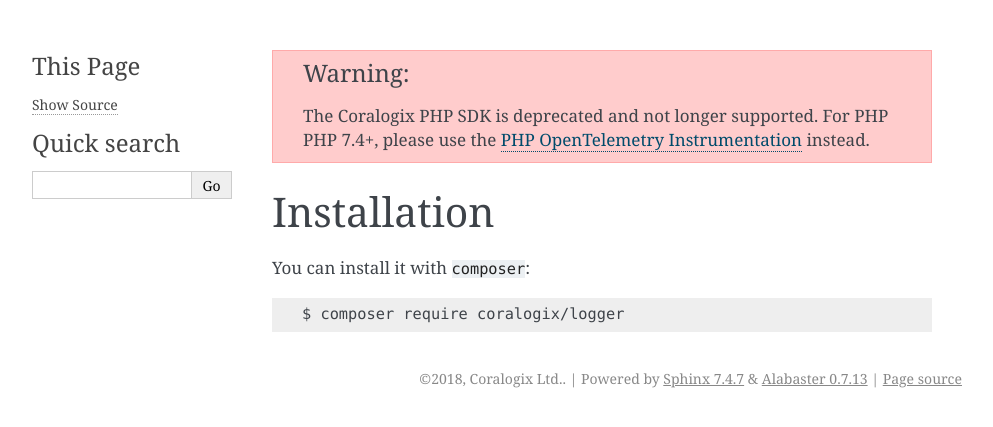
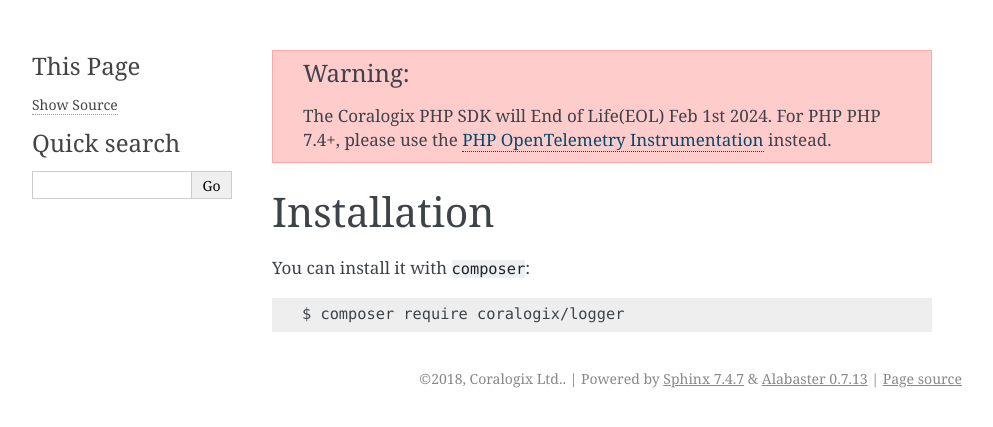
Before and after one commit to coralogix/php-coralogix-sdk, a Sphinx documentation site: the page built from docs/Install.rst, in a window 1280 px wide. Shown: the top 427 px of the page, without its empty margins (148-1141 px from the left). Built offline with Sphinx 7.4.7, drawn with Linux system fonts in a browser that asks for light colours.

Commit message:
add EOL message

```diff
--- a/docs/conf.py
+++ b/docs/conf.py
@@ -25,6 +25,6 @@
 
 rst_prolog = """
 .. warning::
-   The Coralogix PHP SDK is deprecated and not longer supported.
+   The Coralogix PHP SDK will End of Life(EOL) Feb 1st 2024.
    For PHP PHP 7.4+, please use the `PHP OpenTelemetry Instrumentation <https://coralogix.com/docs/php-opentelemetry-instrumentation/>`_ instead.
 """
```
